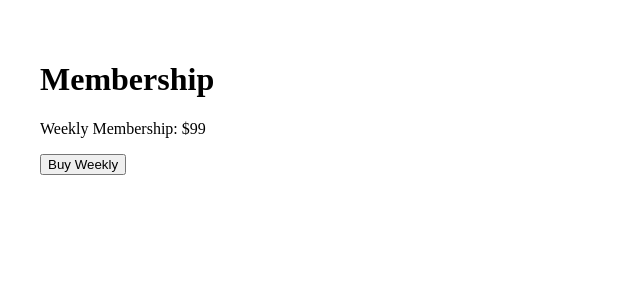
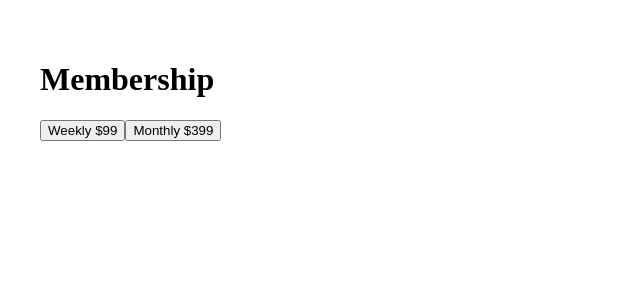
Before and after one commit to dpx204710-crypto/emovibe-1.0, a Next.js app in the folder frontend/: page /membership in a window 1280 px wide. Shown: the top 300 px of the page, without its empty margins (0-640 px from the left). Built offline with nearby package versions, Linux system fonts and the light colour scheme.

Commit message:
更新 membership.js

```diff
--- a/frontend/pages/membership.js
+++ b/frontend/pages/membership.js
@@ -1,23 +1,25 @@
 import { useState } from 'react';
+import { API_BASE_URL } from '../config';
 
 export default function Membership() {
-  const [message,setMessage]=useState('');
+  const [message,setMessage] = useState('');
 
-  const buyWeekly=async()=>{
-    const res=await fetch('http://localhost:3000/membership',{
+  const buyMembership = async (type)=>{
+    const price = type==='weekly'?99:399;
+    const res = await fetch(`${API_BASE_URL}/membership`, {
       method:'POST',
       headers:{'Content-Type':'application/json'},
-      body:JSON.stringify({user_id:'user1',type:'weekly',price:99})
+      body: JSON.stringify({user_id:'user1', type, price})
     });
-    const data=await res.json();
-    setMessage('Weekly membership activated!');
+    const data = await res.json();
+    setMessage(data.id ? `Membership ${type} purchased!` : data.error);
   }
 
   return (
     <div style={{padding:'2rem'}}>
       <h1>Membership</h1>
-      <p>Weekly Membership: $99</p>
-      <button onClick={buyWeekly}>Buy Weekly</button>
+      <button onClick={()=>buyMembership('weekly')}>Weekly $99</button>
+      <button onClick={()=>buyMembership('monthly')}>Monthly $399</button>
       <p>{message}</p>
     </div>
   )
```
